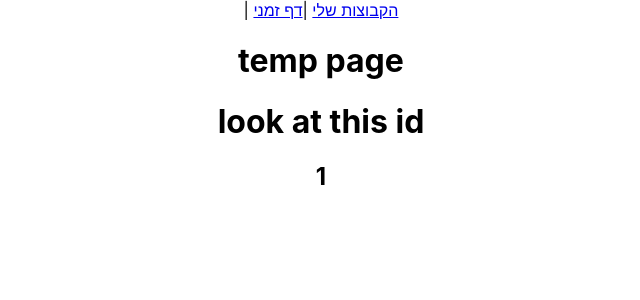
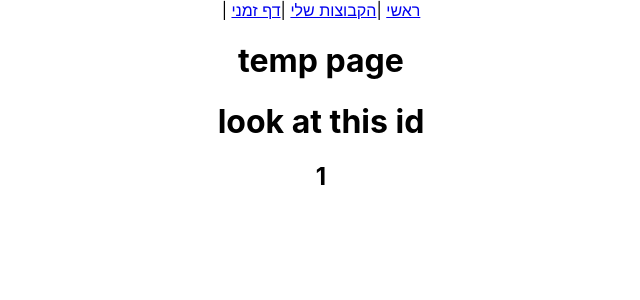
Before and after one commit to rupbgroup5/web-cheap-list, a React (Create React App) app: page /TempPage/1 in a window 1280 px wide. Shown: the top 300 px of the page, without its empty margins (319-959 px from the left). Built offline with nearby package versions, Linux system fonts and the light colour scheme.

Commit message:
still trying to fix not so small url issue

```diff
--- a/src/App.js
+++ b/src/App.js
@@ -1,5 +1,5 @@
 import React from 'react';
-import { Switch, Route, withRouter } from 'react-router-dom';
+import { Switch, Route, withRouter, useParams } from 'react-router-dom';
 
 //styles:
 import './App.css';
@@ -10,13 +10,17 @@ import Navbar from './Components/Navbar';
 //pages:
 import HomePage from './Pages/HomePage';
 import TempPage from './Pages/TempPage';
+import Temp from './Pages/Temp2';
 
 function App() {
+  let { PrimeId } = useParams();
+
   return (
     <div className="App">
-      <Navbar />
+      <Navbar id={PrimeId} />
       <Switch>
-        <Route exact path='/:id' component={HomePage} />
+        <Route exact path='/' component={Temp} />
+        <Route path='/MyGroups/:id' component={HomePage} />
         <Route path="/TempPage/:id" component={TempPage} />
 
       </Switch>
--- a/src/Components/Navbar.js
+++ b/src/Components/Navbar.js
@@ -1,19 +1,14 @@
 import React from 'react';
-import { Link, withRouter, useParams } from 'react-router-dom';
-
-// let query = useQuery();
+import { Link, withRouter } from 'react-router-dom';
 
 
-// function useQuery() {
-//     return new URLSearchParams(useLocation().search);
-// }
-const Navbar = () => {
-    let { id } = useParams();
+const Navbar = ({ id }) => {
 
 
     return (
         <nav>
-            <Link to={`/${id}`}>הקבוצות שלי</Link> |
+            <Link to='/'>ראשי</Link> |
+            <Link to={`/MyGroups/${id}`}>הקבוצות שלי</Link> |
             <Link to={`/TempPage/${id}`}>דף זמני</Link> |
         </nav>
     );
--- /dev/null
+++ b/src/Pages/Temp2.js
@@ -0,0 +1,11 @@
+import React from 'react';
+
+const Temp2 = () => {
+    return (
+        <div>
+            <h1>temp2</h1>
+        </div>
+    );
+}
+
+export default Temp2;
--- a/src/Pages/TempPage.js
+++ b/src/Pages/TempPage.js
@@ -1,10 +1,14 @@
-import React from 'react';
+import React, { useEffect } from 'react';
 import { withRouter, useParams } from 'react-router-dom';
 
 
 
 
-const TempPage = () => {
+const TempPage = ({ match }) => {
+
+    useEffect(() => {
+        console.log();
+    });
 
     let { id } = useParams();
 
```
Also changed, not shown: 8 other files (tests, documents, lock files or other folders).
